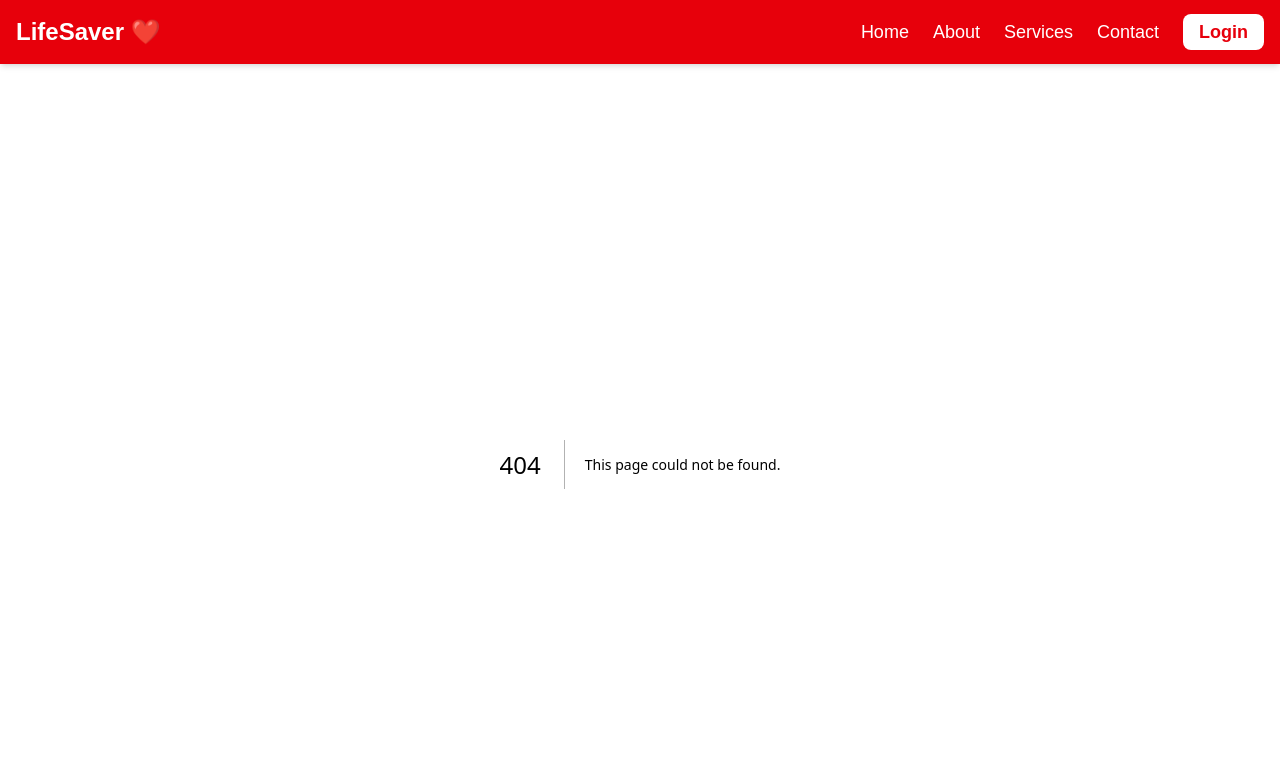
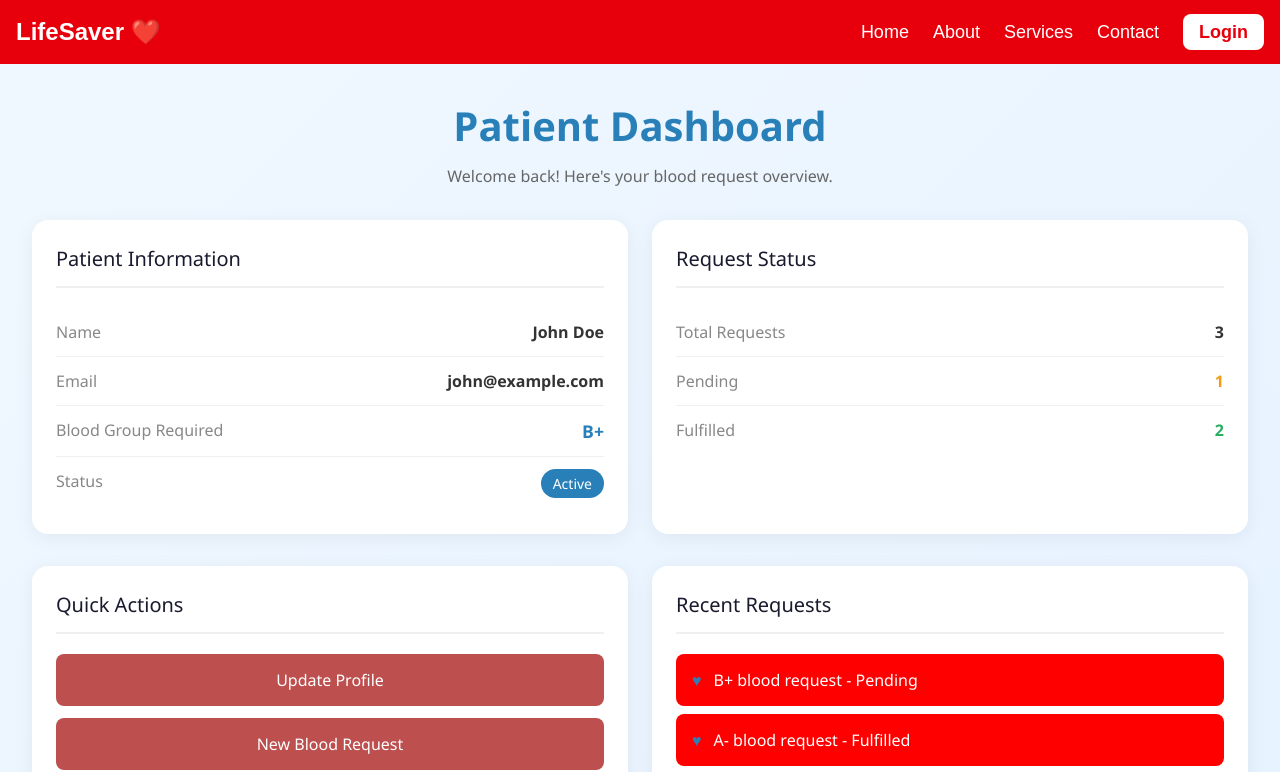
Before and after one commit to atik806/blood-donation-website, a Next.js app in the folder blood-donation-frontend/: page /patientDashboard in a window 1280 px wide. Before the commit this address had no page. Shown: the top 772 px of the page. Built offline with nearby package versions, Linux system fonts and the light colour scheme.

Commit message:
added patient dashboard frontend

```diff
--- /dev/null
+++ b/blood-donation-frontend/src/app/patientDashboard/page.js
@@ -0,0 +1,71 @@
+import "./style.css";
+
+export default function PatientDashboard() {
+  return (
+    <div className="dashboard-container">
+      <div className="dashboard-header">
+        <h1>Patient Dashboard</h1>
+        <p>Welcome back! Here's your blood request overview.</p>
+      </div>
+
+      <div className="info-grid">
+        <div className="info-card">
+          <h2>Patient Information</h2>
+          <div className="info-item">
+            <span className="label">Name</span>
+            <span className="value">John Doe</span>
+          </div>
+          <div className="info-item">
+            <span className="label">Email</span>
+            <span className="value">john@example.com</span>
+          </div>
+          <div className="info-item">
+            <span className="label">Blood Group Required</span>
+            <span className="value blood-type">B+</span>
+          </div>
+          <div className="info-item">
+            <span className="label">Status</span>
+            <span className="status-badge">Active</span>
+          </div>
+        </div>
+
+        <div className="info-card">
+          <h2>Request Status</h2>
+          <div className="info-item">
+            <span className="label">Total Requests</span>
+            <span className="value">3</span>
+          </div>
+          <div className="info-item">
+            <span className="label">Pending</span>
+            <span className="value pending">1</span>
+          </div>
+          <div className="info-item">
+            <span className="label">Fulfilled</span>
+            <span className="value fulfilled">2</span>
+          </div>
+        </div>
+      </div>
+
+      <div className="dashboard-sections">
+        <div className="section-card">
+          <h2>Quick Actions</h2>
+          <div className="action-buttons">
+            <button className="action-btn">Update Profile</button>
+            <button className="action-btn">New Blood Request</button>
+            <button className="action-btn">View Request History</button>
+            <button className="action-btn">Contact Donors</button>
+          </div>
+        </div>
+
+        <div className="section-card">
+          <h2>Recent Requests</h2>
+          <ul className="request-list">
+            <li>B+ blood request - Pending</li>
+            <li>A- blood request - Fulfilled</li>
+            <li>O+ blood request - Fulfilled</li>
+          </ul>
+        </div>
+      </div>
+    </div>
+  );
+}
--- /dev/null
+++ b/blood-donation-frontend/src/app/patientDashboard/style.css
@@ -0,0 +1,154 @@
+.dashboard-container {
+  min-height: 100vh;
+  background: linear-gradient(135deg, #f0f8ff 0%, #e6f2ff 100%);
+  padding: 2rem;
+  font-family: 'Segoe UI', system-ui, sans-serif;
+}
+
+.dashboard-header {
+  text-align: center;
+  margin-bottom: 2rem;
+}
+
+.dashboard-header h1 {
+  color: #2980b9;
+  font-size: 2.5rem;
+  font-weight: 700;
+  margin-bottom: 0.5rem;
+}
+
+.dashboard-header p {
+  color: #666;
+  font-size: 1rem;
+}
+
+.info-grid {
+  display: grid;
+  grid-template-columns: repeat(auto-fit, minmax(280px, 1fr));
+  gap: 1.5rem;
+  margin-bottom: 2rem;
+}
+
+.info-card {
+  background: white;
+  border-radius: 16px;
+  padding: 1.5rem;
+  box-shadow: 0 4px 20px rgba(0, 0, 0, 0.06);
+}
+
+.info-card h2 {
+  color: #1a1a2e;
+  font-size: 1.25rem;
+  margin-bottom: 1.25rem;
+  padding-bottom: 0.75rem;
+  border-bottom: 2px solid #f0f0f0;
+}
+
+.info-item {
+  display: flex;
+  justify-content: space-between;
+  padding: 0.75rem 0;
+  border-bottom: 1px solid #f0f0f0;
+}
+
+.info-item:last-child {
+  border-bottom: none;
+}
+
+.info-item .label {
+  color: #888;
+  font-weight: 500;
+}
+
+.info-item .value {
+  color: #333;
+  font-weight: 600;
+}
+
+.info-item .value.blood-type {
+  color: #2980b9;
+  font-size: 1.1rem;
+}
+
+.info-item .value.pending {
+  color: #f39c12;
+}
+
+.info-item .value.fulfilled {
+  color: #27ae60;
+}
+
+.status-badge {
+  display: inline-block;
+  padding: 0.25rem 0.75rem;
+  background: #2980b9;
+  color: white;
+  border-radius: 20px;
+  font-size: 0.875rem;
+}
+
+.dashboard-sections {
+  display: grid;
+  grid-template-columns: repeat(auto-fit, minmax(300px, 1fr));
+  gap: 1.5rem;
+}
+
+.section-card {
+  background: white;
+  border-radius: 16px;
+  padding: 1.5rem;
+  box-shadow: 0 4px 20px rgba(0, 0, 0, 0.06);
+}
+
+.section-card h2 {
+  color: #1a1a2e;
+  font-size: 1.25rem;
+  margin-bottom: 1.25rem;
+  padding-bottom: 0.75rem;
+  border-bottom: 2px solid #f0f0f0;
+}
+
+.action-buttons {
+  display: flex;
+  flex-direction: column;
+  gap: 0.75rem;
+}
+
+.action-btn {
+  padding: 0.875rem 1rem;
+  background: #bd4f4f;
+  color: white;
+  border: none;
+  border-radius: 8px;
+  cursor: pointer;
+  font-size: 1rem;
+  font-weight: 500;
+  transition: all 0.2s ease;
+}
+
+.action-btn:hover {
+  background: #f80000;
+  transform: translateX(4px);
+}
+
+.request-list {
+  list-style: none;
+  padding: 0;
+  margin: 0;
+}
+
+.request-list li {
+  padding: 0.875rem 1rem;
+  margin-bottom: 0.5rem;
+  background: #ff0000;
+  color: white;
+  border-radius: 8px;
+  display: flex;
+  align-items: center;
+  gap: 0.75rem;
+}
+
+.request-list li::before {
+  content: "♥";
+  color: #2980b9;
+}
```
